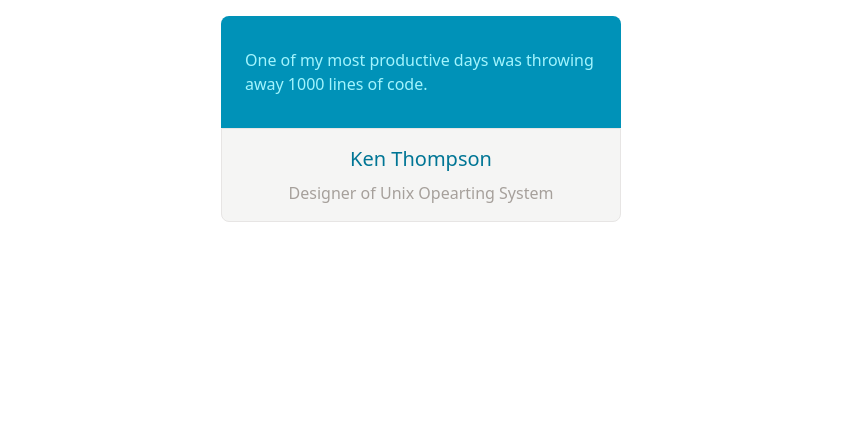
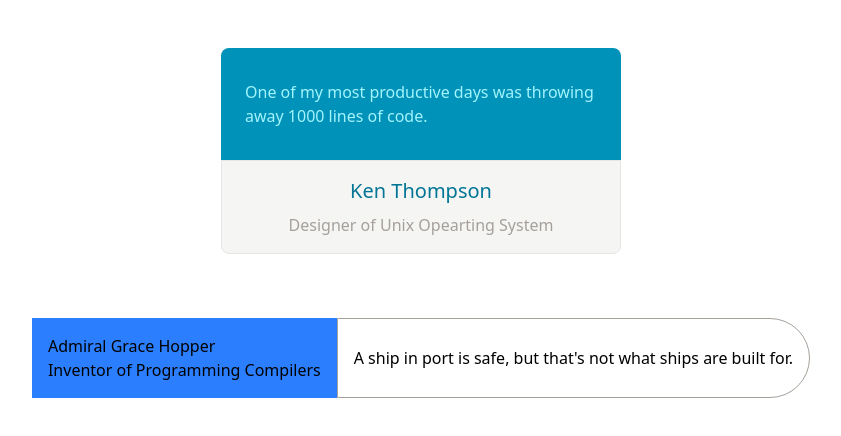
Before and after one commit to ayomidesangogade/tailwind-lessons, a React (Vite) app in the folder tailwind-lessons/: page /sixth-lesson in a window 1280 px wide. Shown: the top 436 px of the page, without its empty margins (219-1060 px from the left). Built offline with nearby package versions, Linux system fonts and the light colour scheme.

Commit message:
Exercise continuation

```diff
--- a/tailwind-lessons/src/lessons/SixthLesson.jsx
+++ b/tailwind-lessons/src/lessons/SixthLesson.jsx
@@ -1,15 +1,22 @@
 function SixthLesson() {
     return (
-        <div className="flex flex-col items-center p-4">
+        <div className="flex flex-col items-center m-12">
             {/* <div className="bg-red-400 mb-[15px] w-[180px]">one</div>
             <div className="bg-blue-400 w-[560px]">two</div> */}
-            <div className="flex flex-col">
+            <div className="flex flex-col mb-16">
                 <div className="bg-cyan-600 py-8 px-6 text-cyan-200 rounded-t-lg w-[400px]">One of my most productive days was throwing away 1000 lines of code.</div>
                 <div className="bg-stone-100 p-4 flex flex-col items-center rounded-b-lg border border-stone-200">
                     <div className="text-cyan-700 text-xl mb-2">Ken Thompson</div>
                     <div className="text-stone-400">Designer of Unix Opearting System</div>
                 </div>
             </div>
+            <div className="flex">
+                <div className="bg-blue-500 p-4">
+                    <div>Admiral Grace Hopper</div>
+                    <div>Inventor of Programming Compilers</div>
+                </div>
+                <div className="flex items-center border border-stone-400 rounded-r-full p-4">A ship in port is safe, but that's not what ships are built for.</div>
+            </div>
         </div>
     )
 }
```
